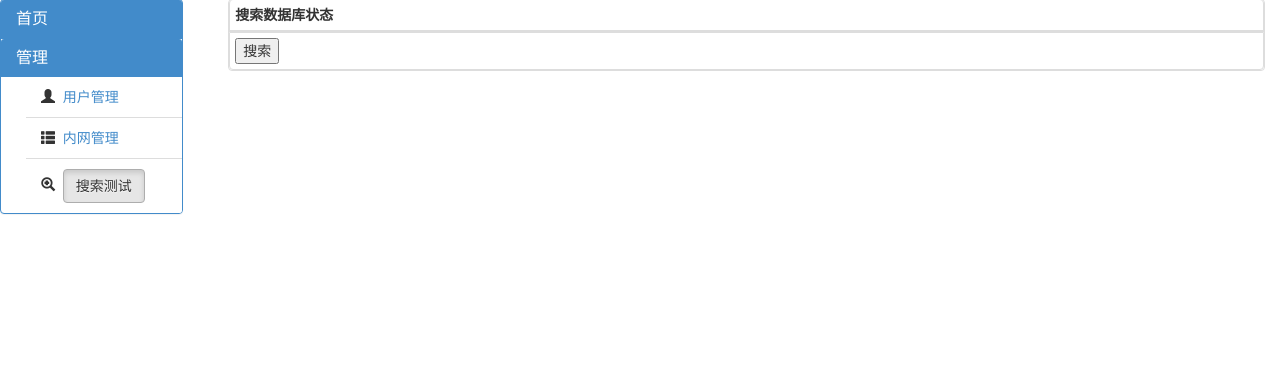
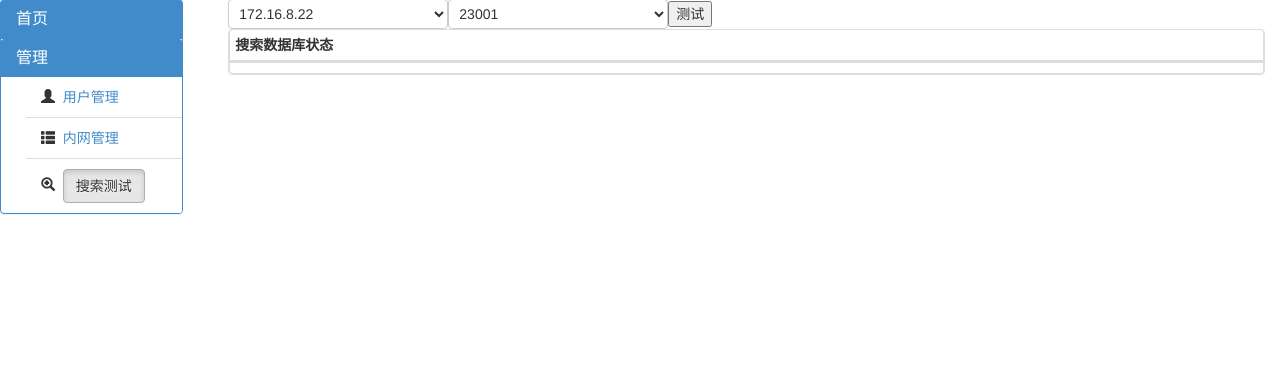
Before and after one commit to hulm/nlog, a Django app: page /searchDBCheck/ in a window 1280 px wide. Shown: the part 51-420 px from the top of the page. Run offline with Django 3.2, Linux system fonts and the light colour scheme; lists and menus that the app fills with data are empty.

Commit message:
分步测试数据库

```diff
--- a/nlog/nlog/settings.py
+++ b/nlog/nlog/settings.py
@@ -82,7 +82,7 @@ DATABASES = {
         'ENGINE': 'django.db.backends.mysql',
         'NAME': 'nlog',
 	'USER': 'root',
-    'HOST': '192.168.0.235'
+    'HOST': '192.168.1.150'
     }
 }
 
--- a/nlog/templates/searchCheck.html
+++ b/nlog/templates/searchCheck.html
@@ -1,7 +1,19 @@
 {% extends "base.html" %}
 
 {% block content %}
-
+           <div class="input-group">
+                   <select id="hosts">
+                       <option>172.16.8.22</option>
+                       <option>172.16.8.26</option>
+                       <option>所有主机</option>
+                   </select>
+                     <select id="ports">
+                       <option>23001</option>
+                       <option>23038</option>
+                       <option>所有端口</option>
+                   </select>
+               <button id="search" value="搜索">测试</button>
+               </div>
 			<div>
 				<table id="searchCheckList" class="table table-bordered table-hover table-condensed">
 					<thead>
@@ -11,7 +23,7 @@
                     </thead>
                     <tbody  id="searchres">
                         <tr >
-                            <td><button id="search" value="搜索">搜索</button></td>
+                            <td></td>
                         </tr>
                     </tbody>
 
```
Also changed, not shown: nlog/templates/assert_inside.html (+9 -11 lines), 12 other files.
